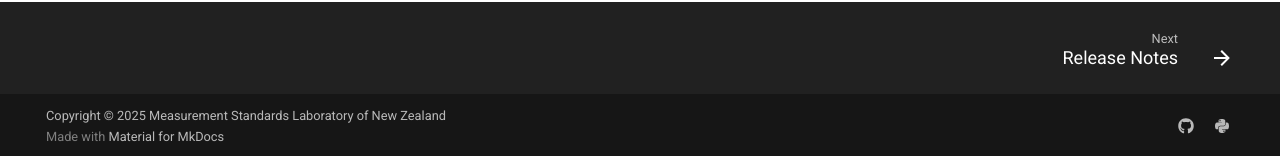
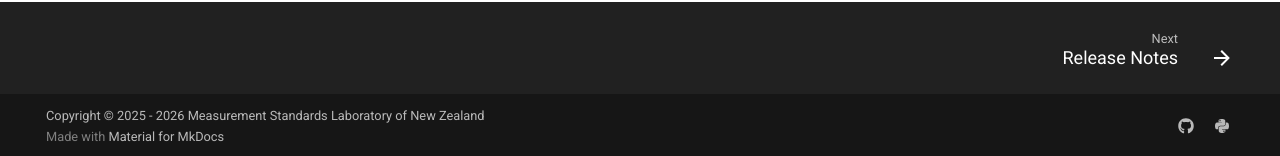
Before and after one commit to MSLNZ/msl-kcdb, an MkDocs documentation site: the page built from docs/index.md, in a window 1280 px wide and 1084 px high. Shown: the part 925-1081 px from the top of the window. Built offline with MkDocs 1.6.1 and Material for MkDocs 9.7.7, drawn with Linux system fonts in a browser that asks for light colours; comment, search, counter and statistics services are not loaded; the version menu is left out.

Commit message:
update copyright year to 2026

```diff
--- a/mkdocs.yml
+++ b/mkdocs.yml
@@ -1,6 +1,6 @@
 site_name: MSL KCDB
 site_description: Search the BIPM key comparison database (KCDB)
-copyright: Copyright &copy; 2025 Measurement Standards Laboratory of New Zealand
+copyright: Copyright &copy; 2025 - 2026 Measurement Standards Laboratory of New Zealand
 repo_url: https://github.com/MSLNZ/msl-kcdb/
 site_url: https://github.com/MSLNZ/msl-kcdb/
 
--- a/src/msl/kcdb/__about__.py
+++ b/src/msl/kcdb/__about__.py
@@ -6,4 +6,4 @@ from ._version import __version__, version_tuple
 
 __all__ = ("__version__", "version_tuple")
 __author__: str = "Measurement Standards Laboratory of New Zealand"
-__copyright__: str = f"\xa9 2025, {__author__}"
+__copyright__: str = f"\xa9 2025 - 2026, {__author__}"
```
Also changed, not shown: LICENSE.txt.
